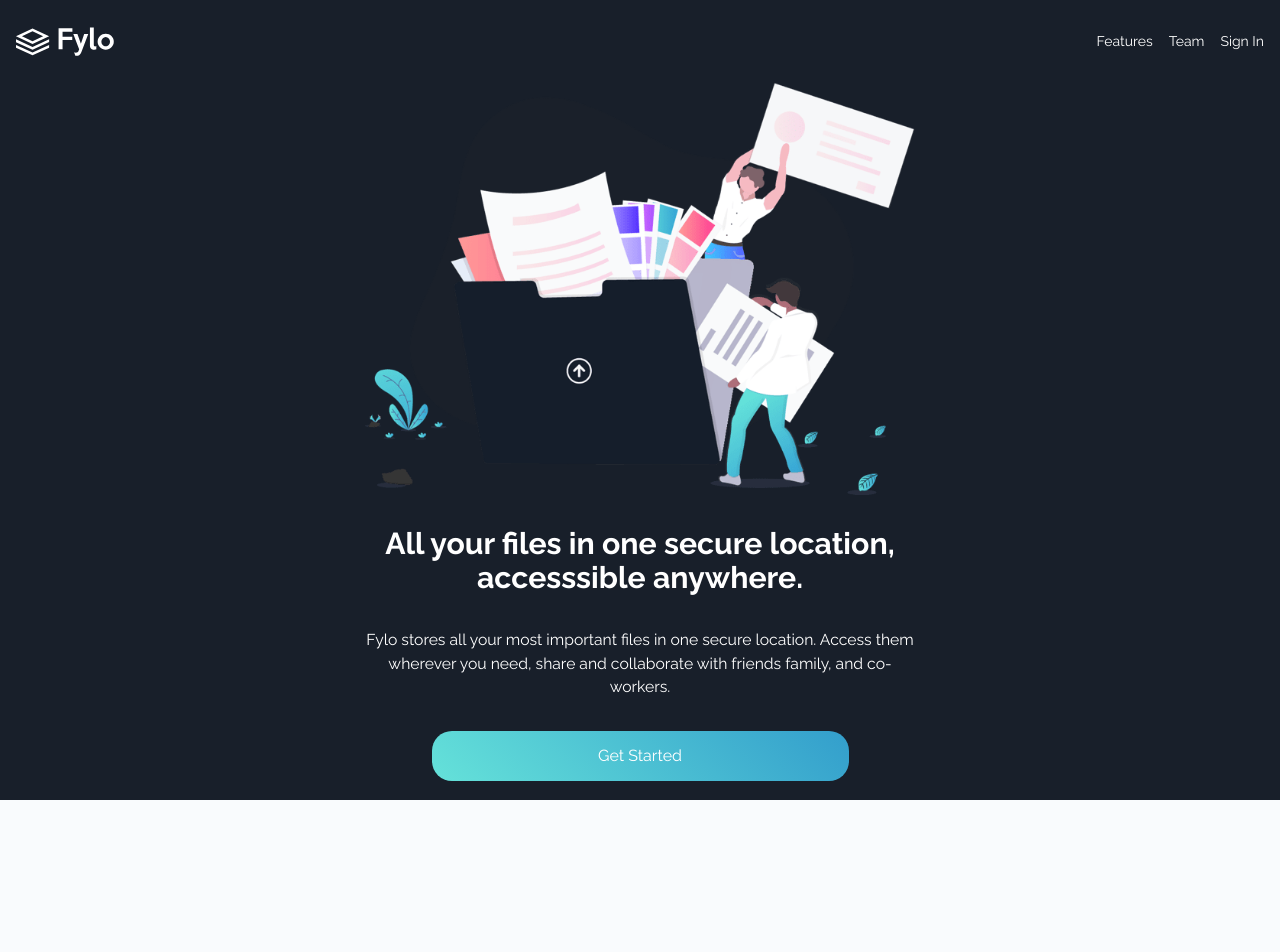
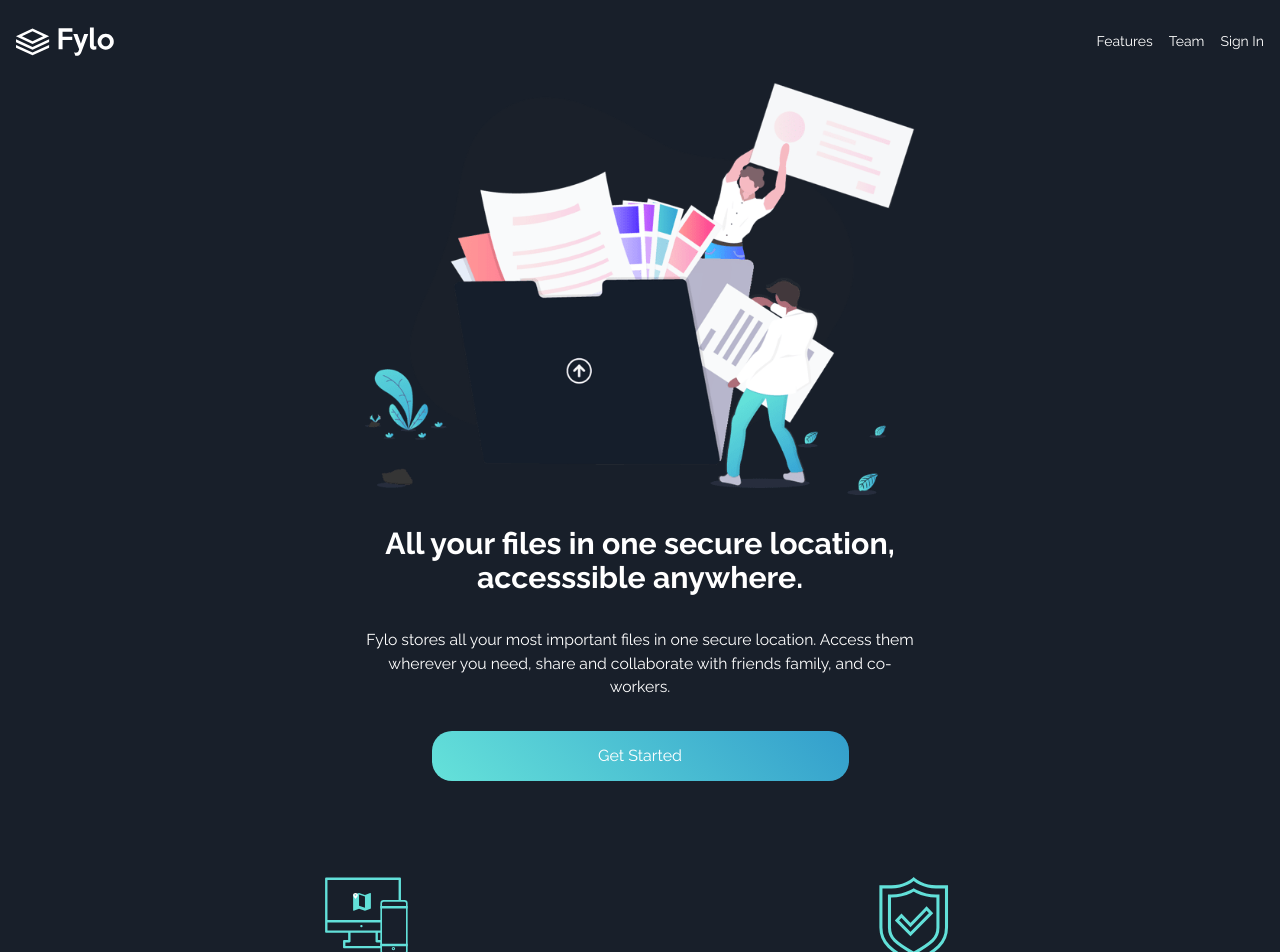
Before and after one commit to Wlfernando/fylo-dark-theme, a React (Vite) app: page / in a window 1280 px wide. Shown: the top 952 px of the page. Before the commit the page ends 800 px from the top, so only its background shows below. Built offline with nearby package versions, Linux system fonts and the light colour scheme.

Commit message:
Feat: insert Service into the DOM

```diff
--- a/src/App.css
+++ b/src/App.css
@@ -5,3 +5,8 @@
   min-height: 100vh;
   color: var(--white);
 }
+
+.landing-page {
+  display: grid;
+  gap: 5rem;
+}
--- a/src/App.tsx
+++ b/src/App.tsx
@@ -1,13 +1,15 @@
 import './App.css'
 import Header from './components/header/Header'
 import Hero from './components/hero/Hero'
+import Service from './components/service/Service'
 
 function App() {
   return (
     <>
       <Header />
-      <main>
+      <main className='landing-page'>
         <Hero />
+        <Service />
       </main>
     </>
   )
```
